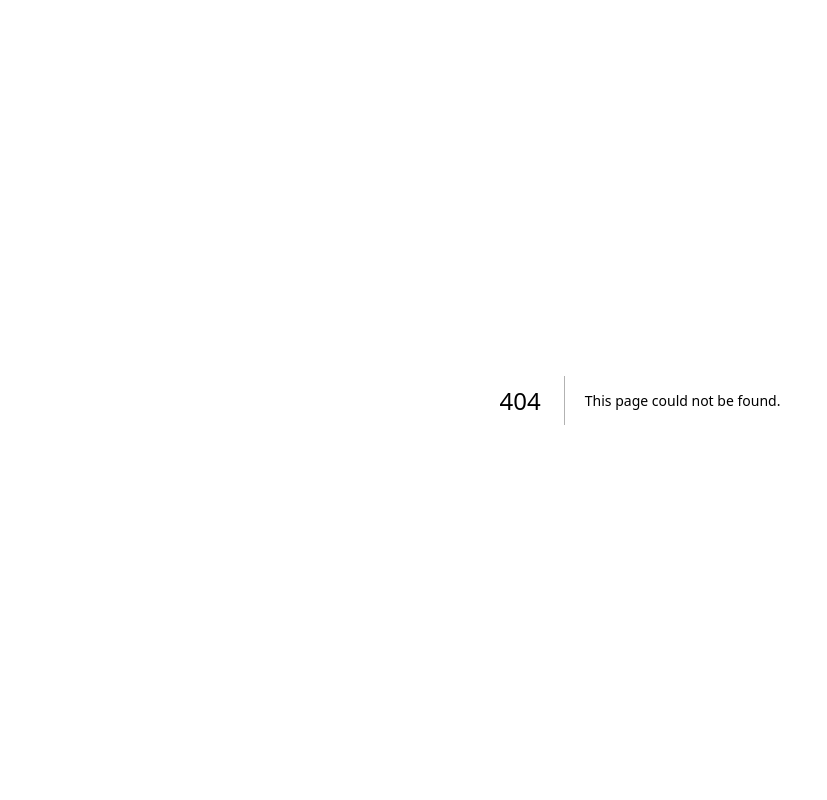
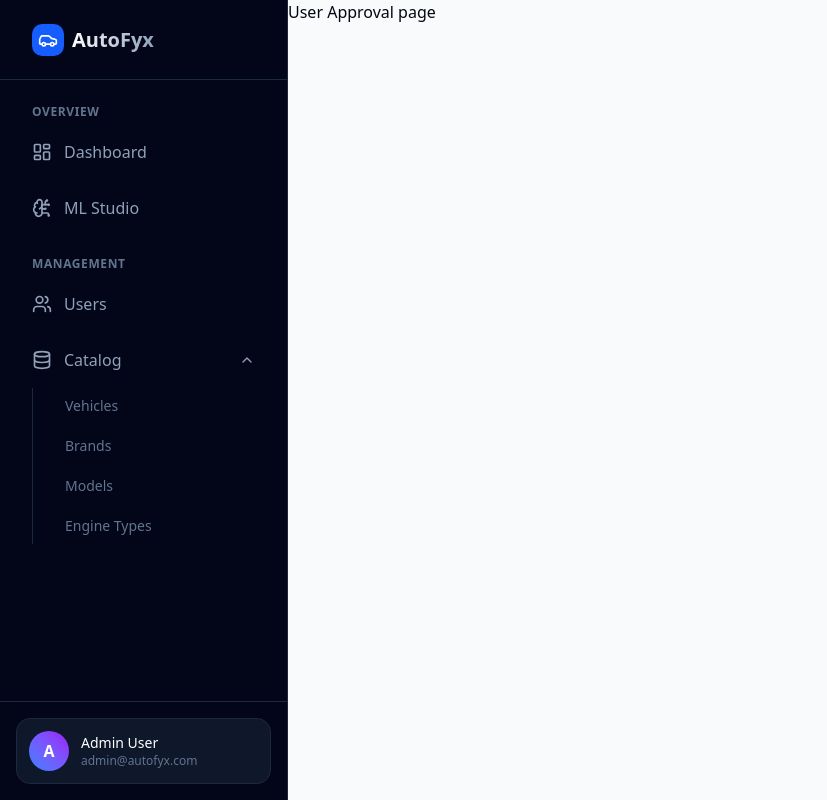
Before and after one commit to Navodyah/autofyx-frontend, a Next.js app: page /admin/users_management in a window 1280 px wide. Before the commit this address had no page. Shown: the whole page, without its empty margins (0-827 px from the left). Built offline with nearby package versions, Linux system fonts and the light colour scheme.

Commit message:
feat: add user approval page with basic structure

```diff
--- /dev/null
+++ b/app/admin/users_management/page.tsx
@@ -0,0 +1,9 @@
+'use client';
+
+export default function(){
+    return(
+        <>
+            <p>User Approval page</p>
+        </>
+    )
+}
```
Also changed, not shown: app/admin/recommendation_control/page.tsx (added).
